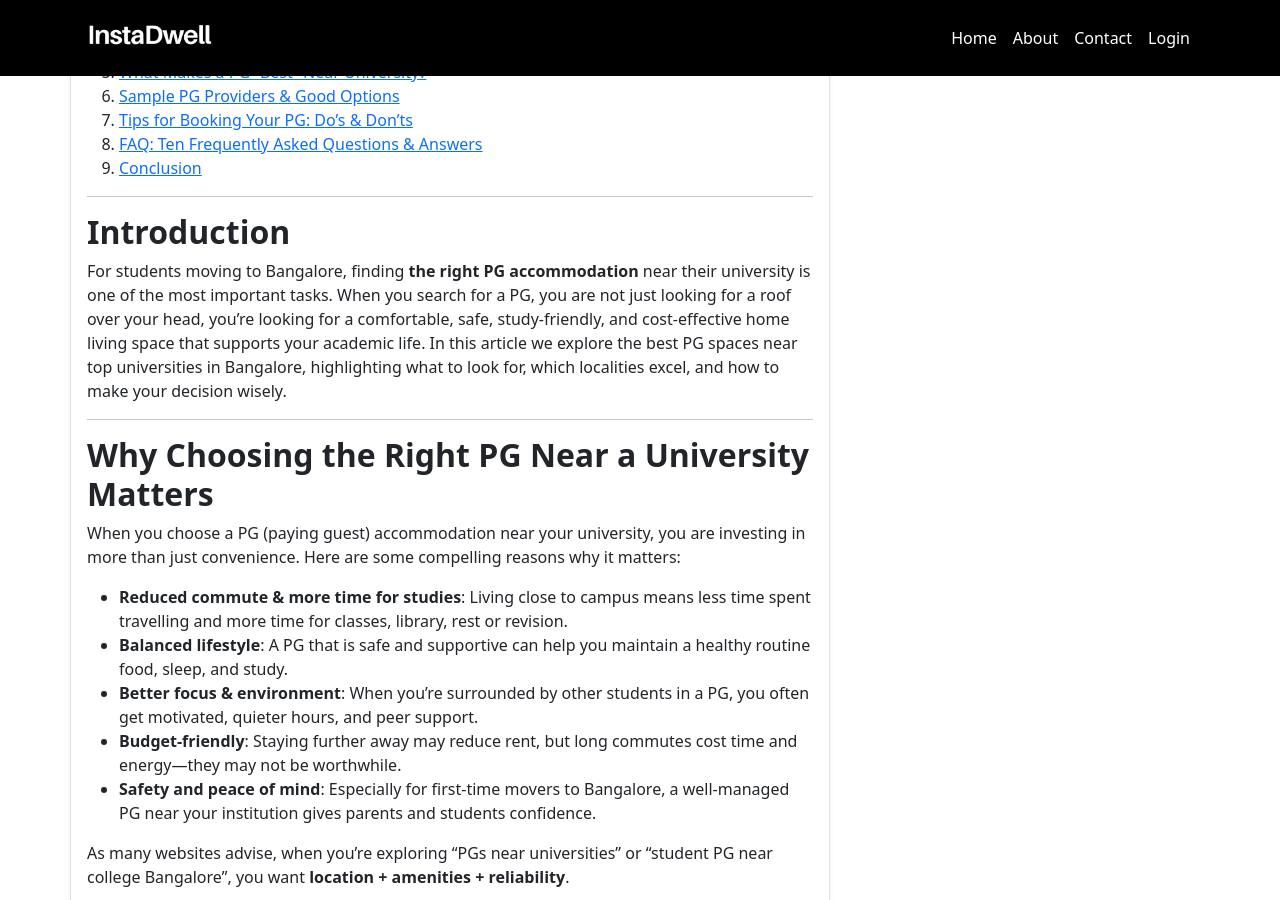
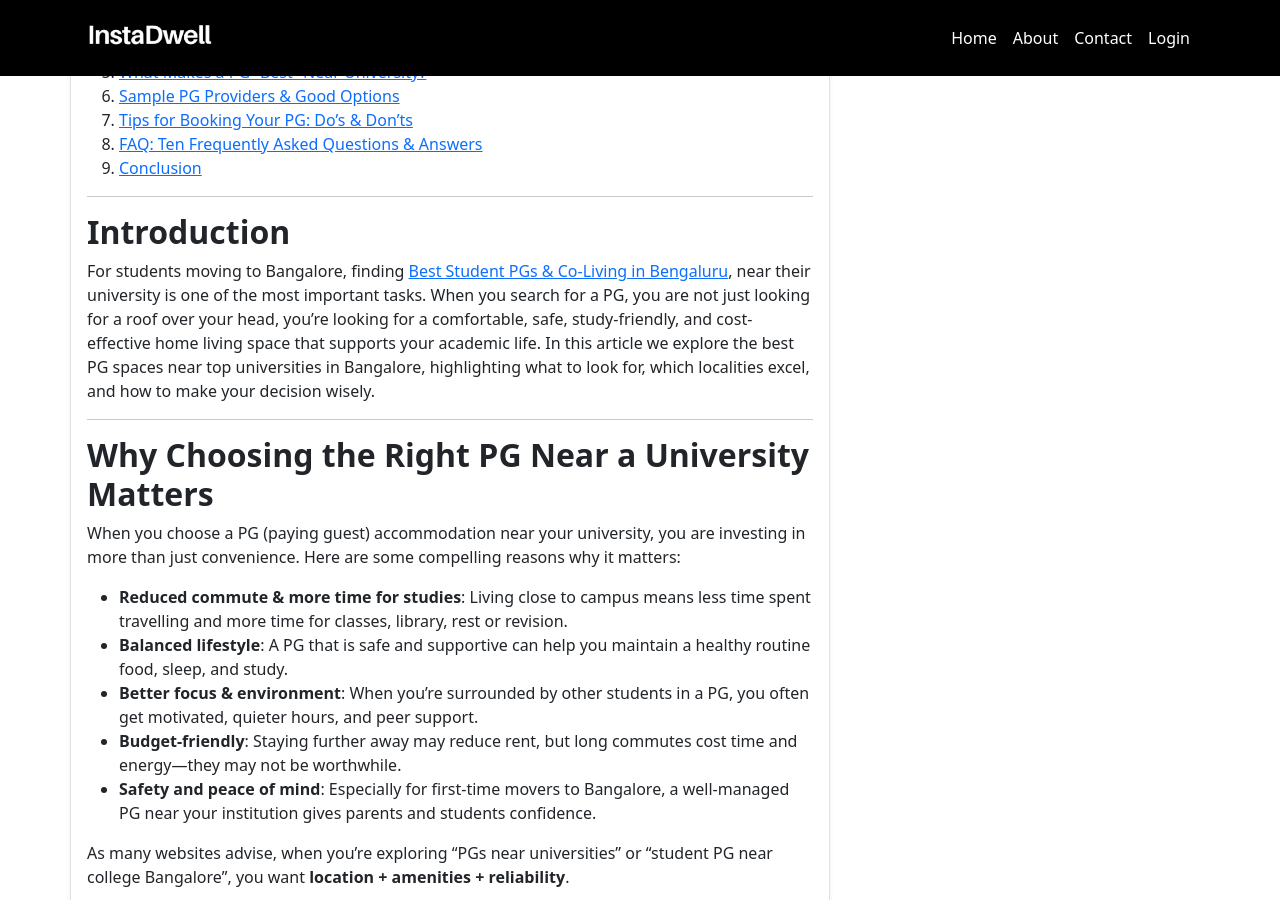
Before and after one commit to instadw/instadwell-blog, a Jekyll site: the page built from _posts/2025-10-29-best-pgs-spaces-near-top-universities-in-bangalore.md, in a window 1280 px wide and 900 px high, scrolled down 987 px. Built offline with Jekyll 4.4.1, drawn with Linux system fonts in a browser that asks for light colours; some of the changed text lies outside the part shown.

Commit message:
Update 2025-10-29-best-pgs-spaces-near-top-universities-in-bangalore.md

```diff
--- a/_posts/2025-10-29-best-pgs-spaces-near-top-universities-in-bangalore.md
+++ b/_posts/2025-10-29-best-pgs-spaces-near-top-universities-in-bangalore.md
@@ -36,7 +36,7 @@
 
 ## **Introduction**
 
-For students moving to Bangalore, finding **the right PG accommodation** near their university is one of the most important tasks. When you search for a PG, you are not just looking for a roof over your head, you’re looking for a comfortable, safe, study-friendly, and cost-effective home living space that supports your academic life. In this article we explore the best PG spaces near top universities in Bangalore, highlighting what to look for, which localities excel, and how to make your decision wisely.
+For students moving to Bangalore, finding [Best Student PGs & Co-Living in Bengaluru](https://instadwell.com/search?country=india&lat=12.971599&lng=77.594566&location=bengaluru), near their university is one of the most important tasks. When you search for a PG, you are not just looking for a roof over your head, you’re looking for a comfortable, safe, study-friendly, and cost-effective home living space that supports your academic life. In this article we explore the best PG spaces near top universities in Bangalore, highlighting what to look for, which localities excel, and how to make your decision wisely.
 
 - - -
 
@@ -251,6 +251,6 @@
 
 ## **Conclusion**
 
-Selecting the **best PG spaces near top universities in Bangalore** is a decision that will influence your student life, not just accommodation but study habits, peace of mind, budget and social life. By keeping in mind the factors of location, amenities, community environment, connectivity and budget, you can significantly improve your student living experience.
+Selecting the [Best Student PGs & Co-Living in Bengaluru](https://instadwell.com/search?country=india&lat=12.971599&lng=77.594566&location=bengaluru) is a decision that will influence your student life, not just accommodation but study habits, peace of mind, budget and social life. By keeping in mind the factors of location, amenities, community environment, connectivity and budget, you can significantly improve your student living experience.
 
 Make sure your PG supports your academic goals, gives you some comfort and safety, and allows you to focus on your university life without undue stress. Good luck in finding your home away from home in Bangalore!
```
